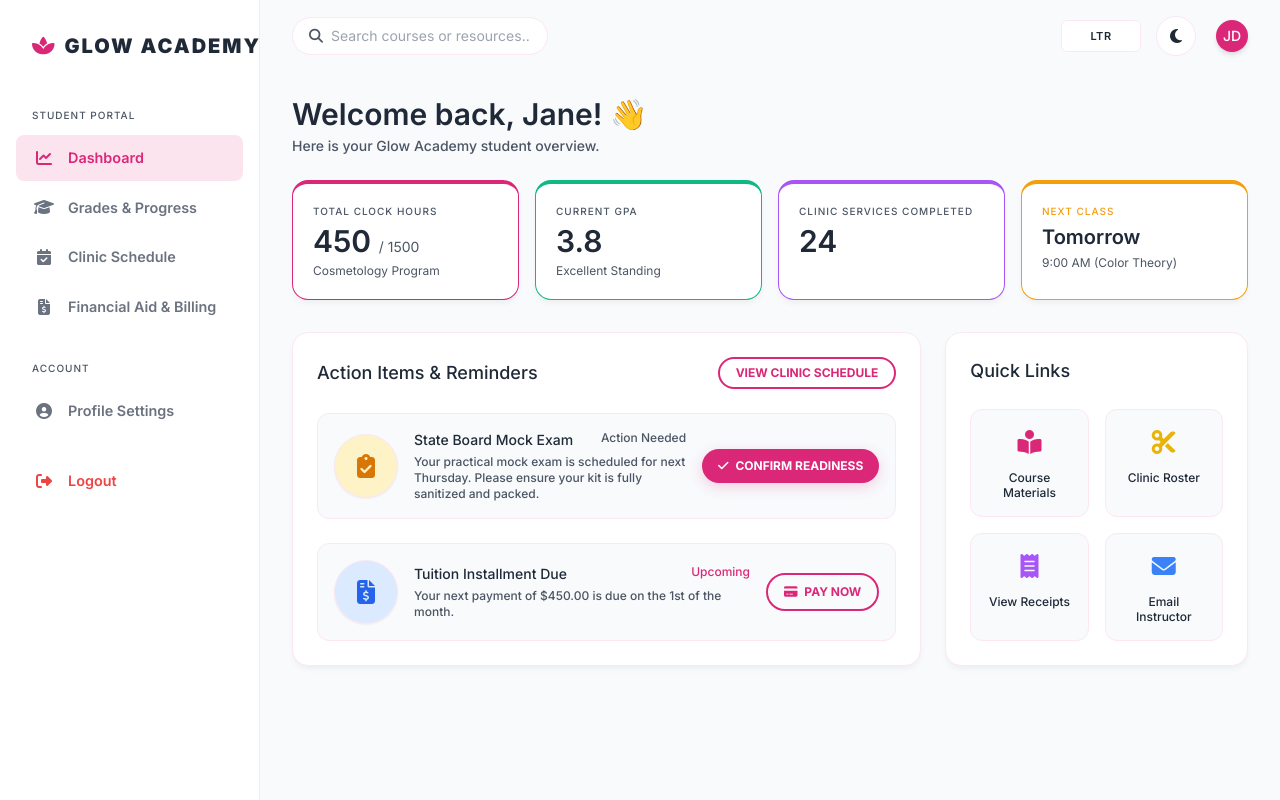
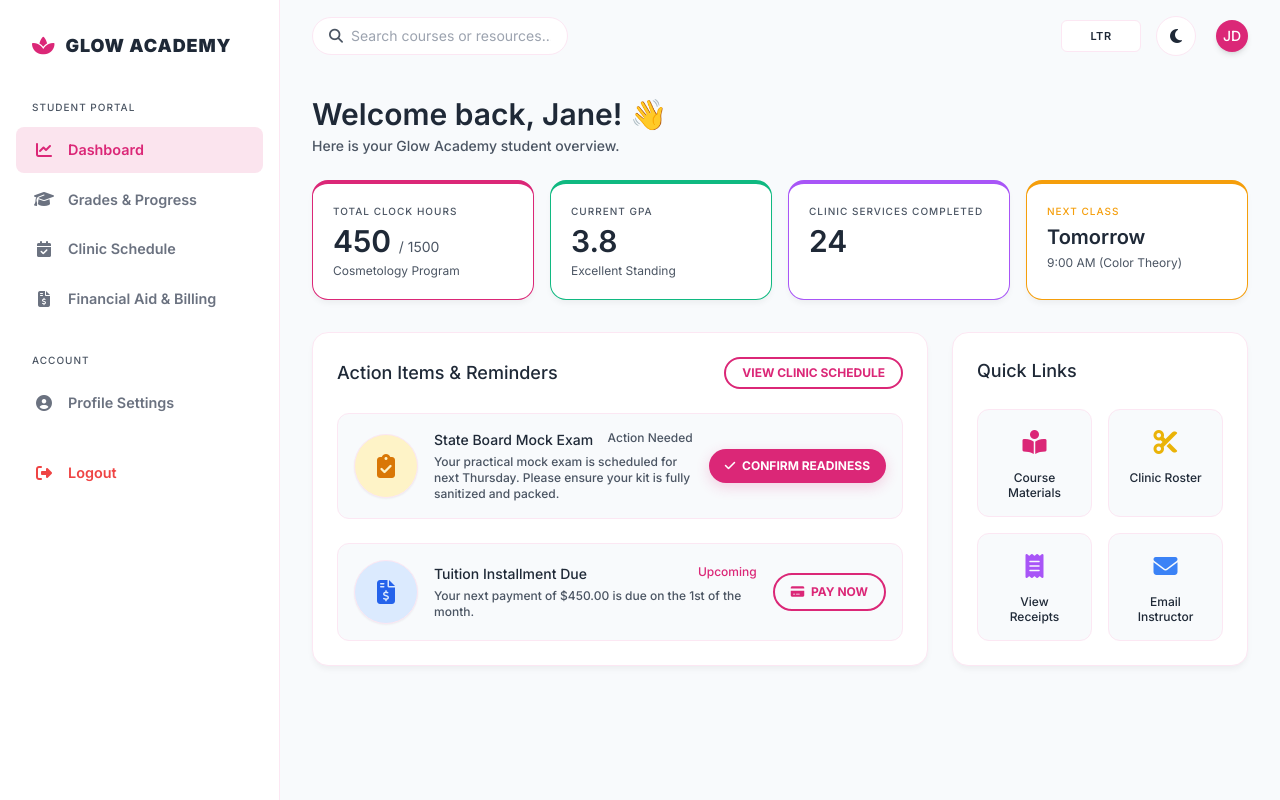
Before and after one commit to Akilesh-repository/GlowAcademy, a plain HTML site: page user.html in a window 1280 px wide. Drawn offline with nearby package versions, Linux system fonts and the light colour scheme.

```diff
--- a/user.html
+++ b/user.html
@@ -41,7 +41,7 @@
             --sidebar-hover: rgba(219, 39, 119, 0.08); /* Beauty Theme Pink Hover */
             --sidebar-active: rgba(219, 39, 119, 0.12); /* Beauty Theme Pink Active */
             --sidebar-border: #FCE7F3;
-            --sidebar-width: 260px;
+            --sidebar-width: 280px;
             --card-bg: #FFFFFF;
             --radius: 16px;
             --shadow: 0 4px 6px -1px rgba(0, 0, 0, 0.05);
@@ -146,11 +146,11 @@
     <div class="sidebar-overlay" id="sidebar-overlay"></div>
 
     <aside class="sidebar" id="sidebar">
-        <!-- EXACT LOGO TEMPLATE PRESERVED (Replaced "StrikeZone" with "Glow Academy" based on Beauty School Project) -->
-        <div class="mb-10 px-4 bg-transparent py-2">
+        <!-- BRAND LOGO -->
+        <div class="mb-8 px-4 bg-transparent py-2">
             <div class="flex items-center flex-shrink-0">
-                <a href="index.html" class="inline-flex items-center gap-2 text-xl font-black tracking-widest whitespace-nowrap uppercase" style="color: var(--text-main) !important; text-decoration: none;">
-                    <i class="fas fa-spa" style="color: var(--accent-color);"></i> Glow Academy
+                <a href="index.html" class="inline-flex items-center gap-2.5 text-lg font-black tracking-wider whitespace-nowrap uppercase" style="color: var(--text-main) !important; text-decoration: none;">
+                    <i class="fas fa-spa text-xl" style="color: var(--accent-color);"></i> Glow Academy
                 </a>
             </div>
         </div>
```
Also changed, not shown: admin.html (+5 -5 lines), login.html (+1 -5 lines), register.html (+1 -5 lines).
